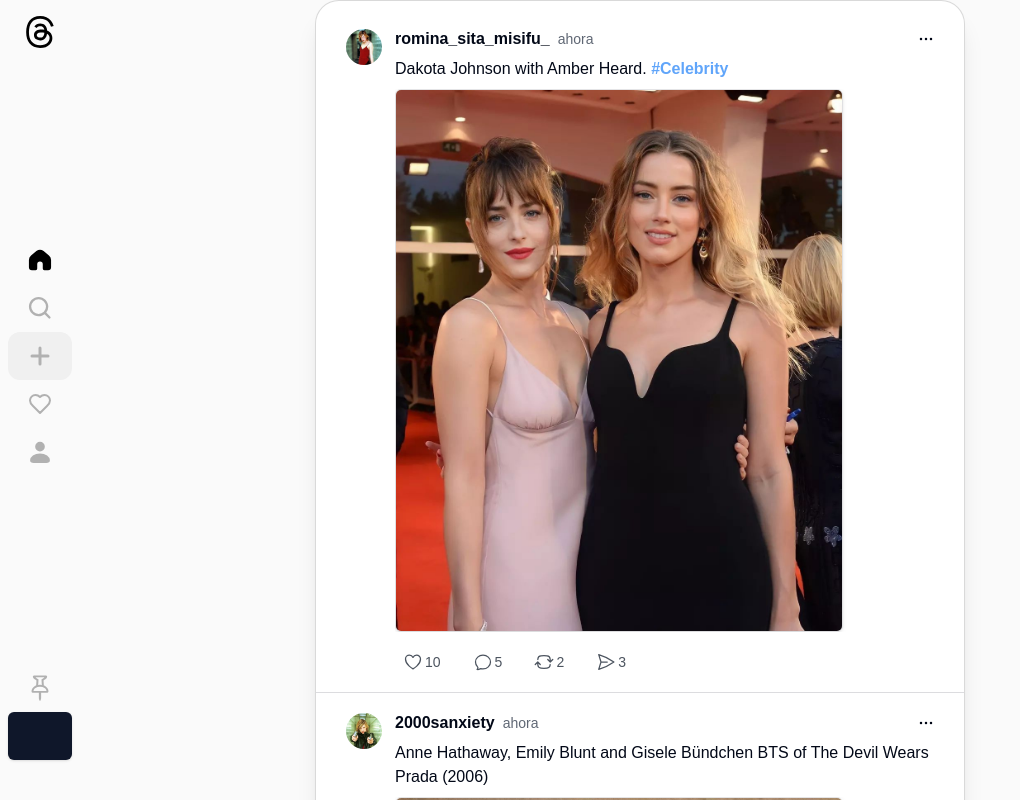
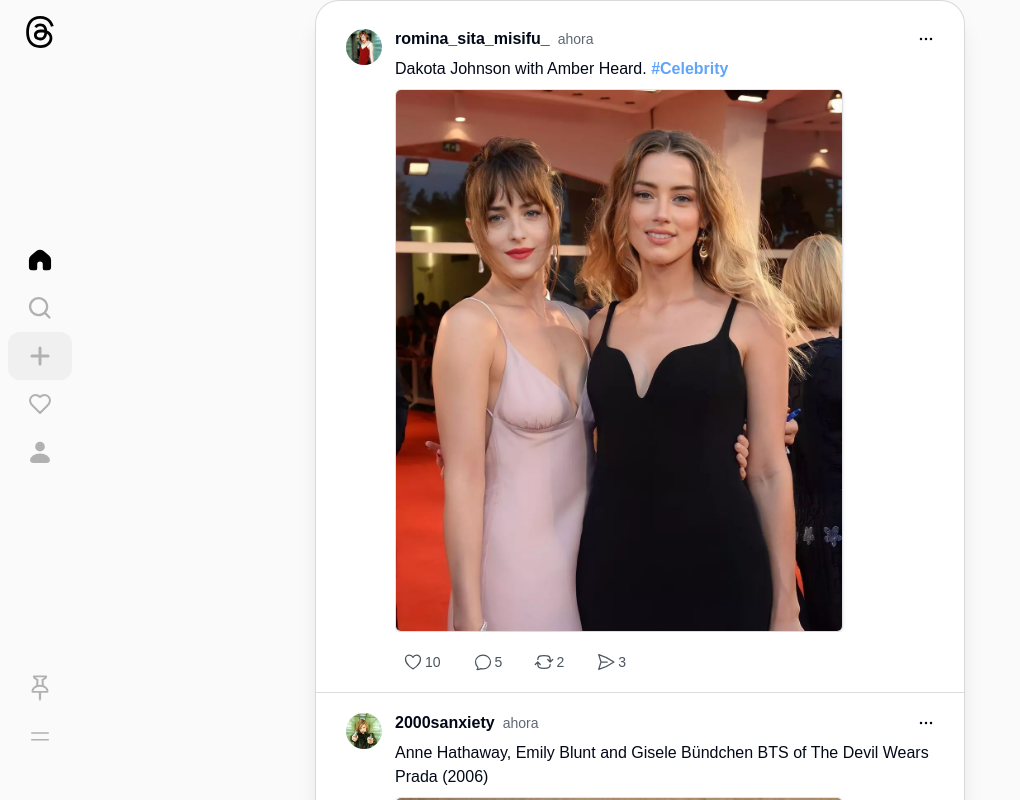
Before and after one commit to Lostovayne/Threads-Frontend, a Next.js app: page / in a window 1280 px wide. Shown: the top 800 px of the page, without its empty margins (0-1020 px from the left). Built offline with nearby package versions, Linux system fonts and the light colour scheme.

Commit message:
chore: :lipstick:  -

```diff
--- a/app/(root)/page.tsx
+++ b/app/(root)/page.tsx
@@ -7,15 +7,17 @@ import { POST_DATA } from "@/data/post.data";
 
 export default function Home() {
   return (
+    <>
+      <NavDesktop />
       <div className="relative">
         <HeaderComponent />
-      <NavDesktop />
         <NavMobile />
 
         <section className="border-ColorBorder mx-auto max-w-[650px] border bg-background bg-white shadow-xl dark:border-gray-700 sm:rounded-3xl">
           <PostList />
         </section>
       </div>
+    </>
   );
 }
 
--- a/components/common/icons/menu-icon.tsx
+++ b/components/common/icons/menu-icon.tsx
@@ -2,18 +2,21 @@ import * as React from "react";
 
 const MenuIcon = (props: React.SVGProps<SVGSVGElement>) => (
   <svg
-    aria-label="M\xE1s"
+    xmlns="http://www.w3.org/2000/svg"
+    fill="none"
     viewBox="0 0 24 24"
-    className="x1lliihq x2lah0s x1f5funs x1n2onr6 x1bl4301 x1yxark7 x117rol3"
+    strokeWidth={1.5}
+    stroke="currentColor"
     style={{
-      fill: "currentColor",
-      height: 24,
-      width: 24,
+      height: "24px",
+      width: "24px",
     }}
-    {...props}
   >
-    <rect className="x1fwsm1s x1kl0l3y" rx={1.25} x={3} y={7} />
-    <rect className="x1fwsm1s x6jxa94" rx={1.25} x={3} y={15} />
+    <path
+      strokeLinecap="round"
+      strokeLinejoin="round"
+      d="M3.75 9h16.5m-16.5 6.75h16.5"
+    />
   </svg>
 );
 export default MenuIcon;
--- a/components/common/nav/nav-desktop.tsx
+++ b/components/common/nav/nav-desktop.tsx
@@ -2,7 +2,6 @@
 
 import { Button } from "@/components/ui/button";
 import { usePathname } from "next/navigation";
-import React from "react";
 
 import HeartIcon from "../icons/heart-icon";
 import HomeIcon from "../icons/home-icon";
@@ -51,7 +50,7 @@ export const NavDesktop = () => {
           <PinIcon />
         </Button>
         <Button
-          // variant={"ghost"}
+          variant="ghost"
           className="h-12 w-16 text-[#b1b1b1] hover:bg-transparent hover:text-black"
         >
           <MenuIcon />
```
Lines whose indentation alone changed are shown as unchanged.
